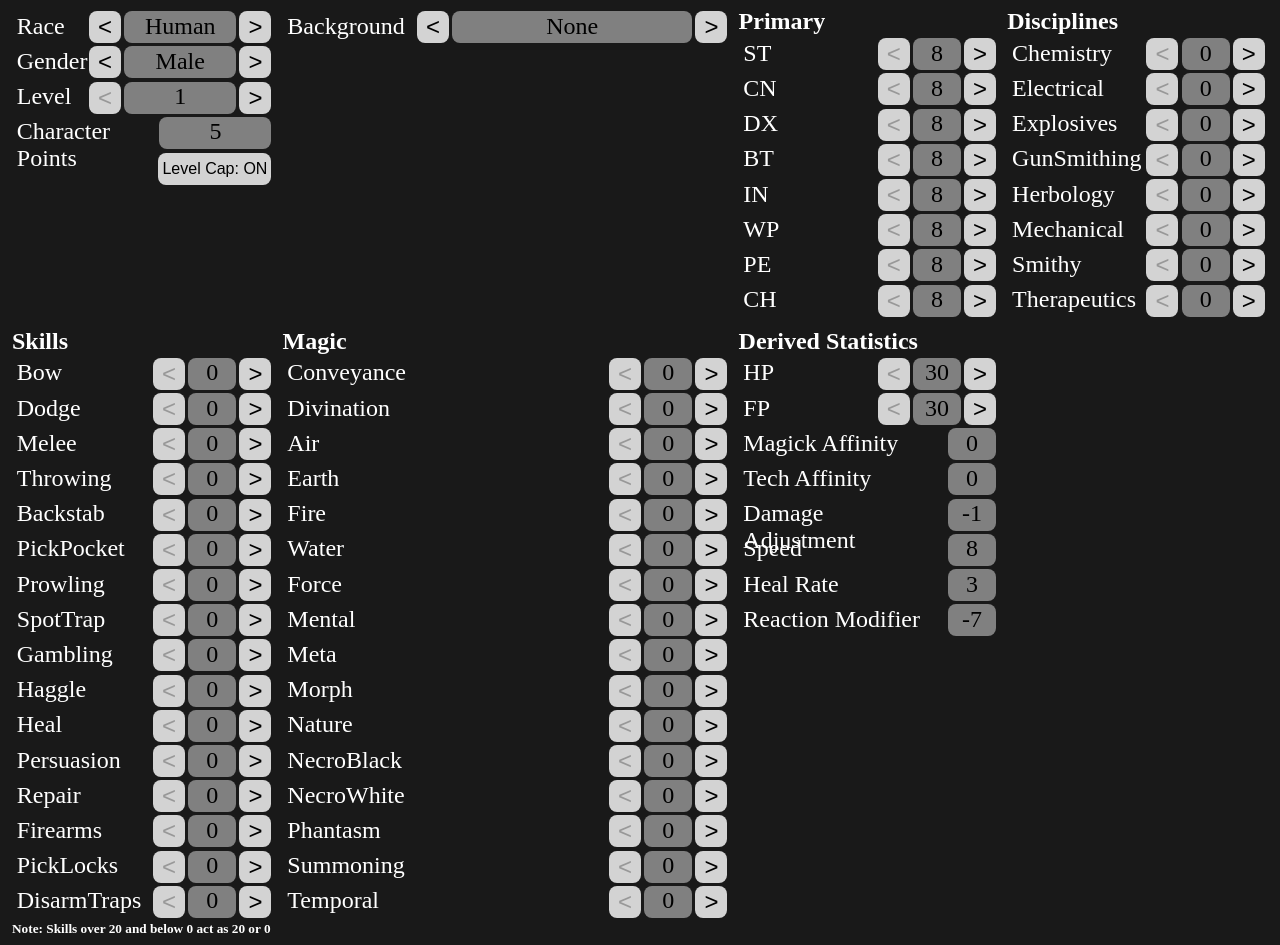
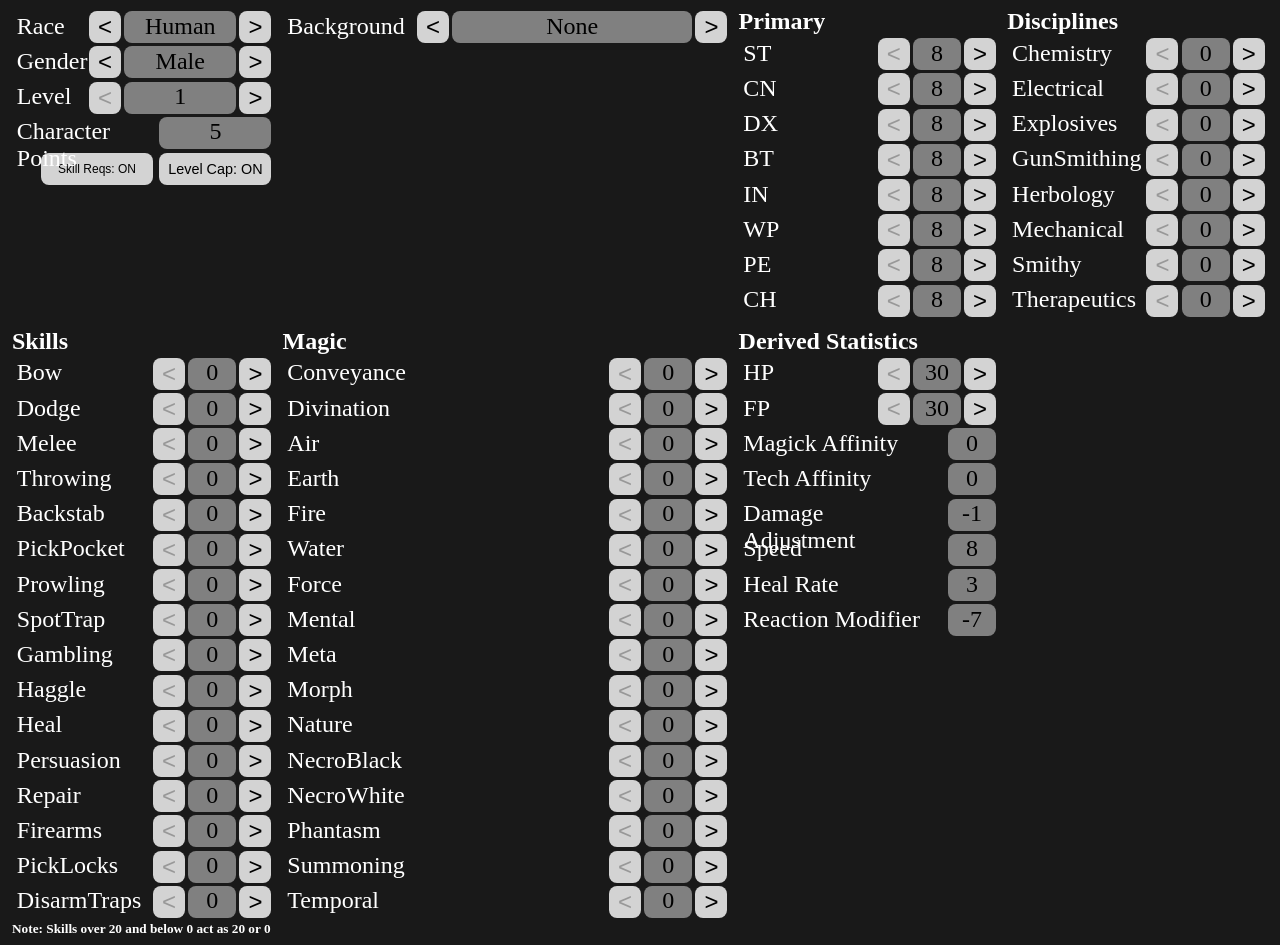
Before and after one commit to limaxophobiac/arcplanner, a React (Vite) app: page / in a window 1280 px wide. Built offline with nearby package versions, Linux system fonts and the light colour scheme.

Commit message:
ignore requirements

```diff
--- a/src/Planner.jsx
+++ b/src/Planner.jsx
@@ -74,7 +74,9 @@ function Planner(){
                 setCharacter(character => { return {...character, level: character.level + val, unspent: character.unspent + calcPoints(character.level + val) - calcPoints(character.level)}})
             }} max = {levelCap ? 50 : 500}  holdSpeed={75}/>
             <Passivedisplay name = {"Character Points"} value = {character.unspent} valueWidth={7}/>
-            <button onClick={() => setLevelCap(!levelCap)}  style={{float: "right", height: "2rem", border: "none", backgroundColor: "lightgray", margin: "0.05rem 0.2rem", borderRadius: "0.5rem", padding: "0.25rem", fontSize: "1rem"}}>Level Cap: {levelCap ? " ON" : "OFF"}</button>
+            <button onClick={() => setLevelCap(!levelCap)}  style={{float: "right", height: "2rem", border: "none", backgroundColor: "lightgray", margin: "0.05rem 0.2rem", borderRadius: "0.5rem", width: "7rem", padding: "0.25rem", fontSize: "0.9rem"}}>Level Cap: {levelCap ? " ON" : "OFF"}</button>
+            <button onClick={() => setIgMins(!igMins)}  style={{float: "right", height: "2rem", border: "none", backgroundColor: "lightgray", margin: "0.05rem 0.2rem", borderRadius: "0.5rem", width: "7rem", padding: "0.25rem", fontSize: "0.75rem"}}>Skill Reqs: {!igMins ? " ON" : "OFF"}</button>
+
 
             </div>
             <div id="backGroundSelect" style={{minWidth: "28rem"}}>
@@ -100,7 +102,7 @@ function Planner(){
 
             <div id="Magic">
                 <h2>Magic</h2>
-                {magics.map(elem => <Statdisplay key ={elem} name={elem} value={character[elem]} assigned={character[elem]} hasPoints={character.unspent > 0} adder = {(val) => addStat(elem, val)} max = {Math.floor(calcPrimary("WP")/3) -1}/>)}
+                {magics.map(elem => <Statdisplay key ={elem} name={elem} value={character[elem]} assigned={character[elem]} hasPoints={character.unspent > 0} adder = {(val) => addStat(elem, val)} max = {igMins ? 5 : Math.min(Math.floor(calcPrimary("WP")/3) -1, 5)}/>)}
             </div>
 
             <div id="derived">
```
